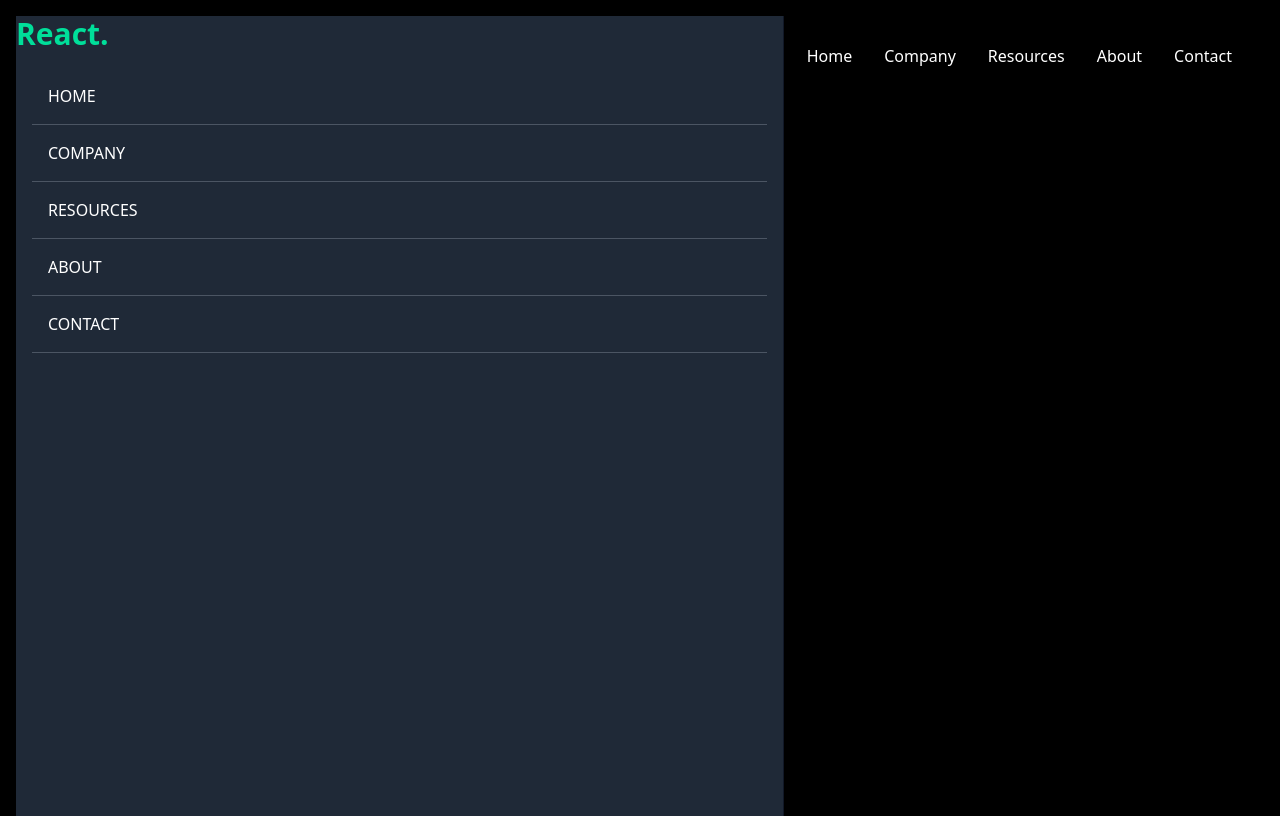
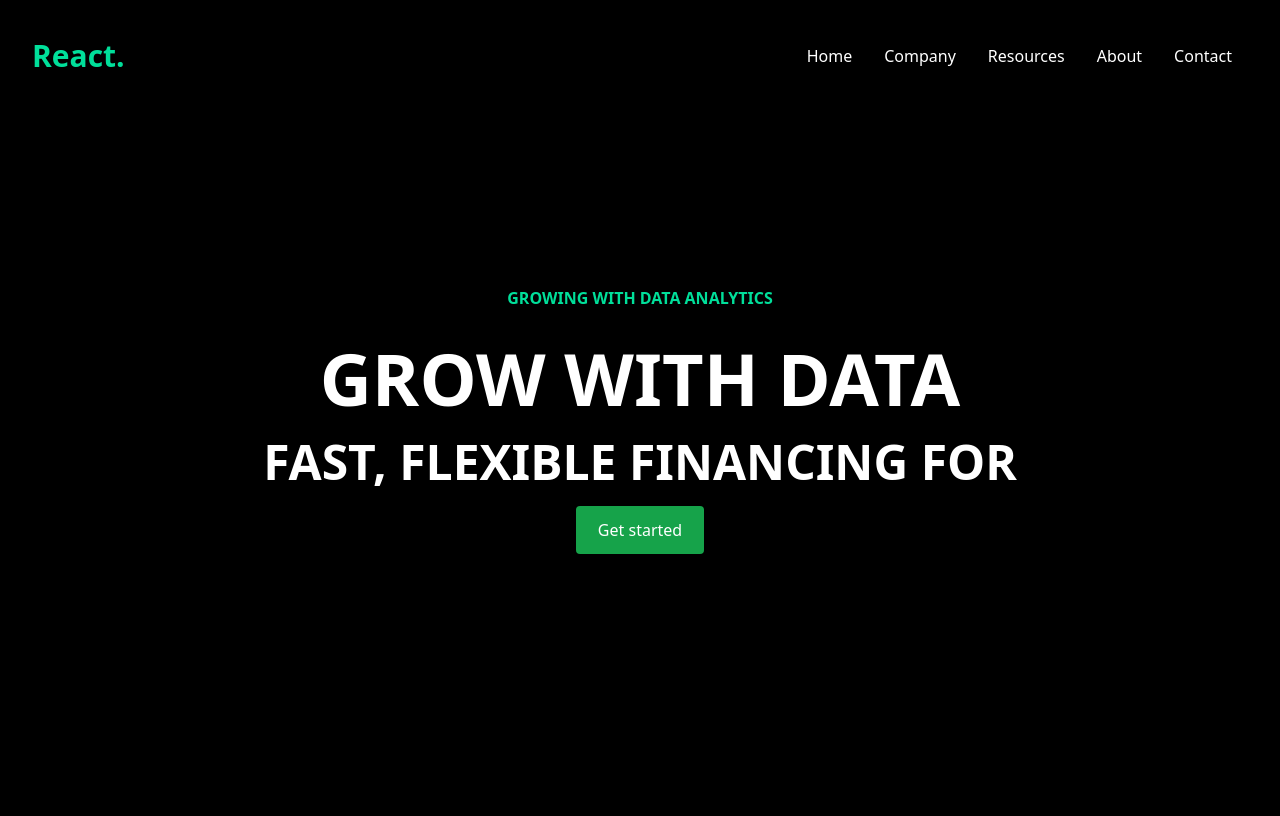
Before and after one commit to Mishaalkhan135/tailwinCss, a React (Create React App) app in the folder tailwind/: page / in a window 1280 px wide. Built offline with nearby package versions, Linux system fonts and the light colour scheme.

Commit message:
second section completed
done with second section

```diff
--- a/tailwind/src/App.tsx
+++ b/tailwind/src/App.tsx
@@ -1,10 +1,12 @@
 import React from "react";
 import Navbar from "./component/Navbar";
+import Hero from "./component/hero";
 
 function App() {
 	return (
-		<div>
+		<div className='w-full'>
 			<Navbar />
+			<Hero />
 		</div>
 	);
 }
--- a/tailwind/src/component/Navbar.tsx
+++ b/tailwind/src/component/Navbar.tsx
@@ -9,9 +9,9 @@ const Navbar = () => {
 	};
 
 	return (
-		<div className='flex justify-between items-center h-28 max-x-[1240px] mx-auto px-8 text-white'>
+		<div className='flex justify-between items-center h-28 max-x-[1440px] mx-auto px-8 text-white'>
 			<h1 className='w-full text-3xl font-bold text-[#00df9a]'>React.</h1>
-			<ul className='hidden md:flex'>
+			<ul className='md:flex hidden cursor-pointer'>
 				<li className='p-4'>Home</li>
 				<li className='p-4'>Company</li>
 				<li className='p-4'>Resources</li>
@@ -19,7 +19,7 @@ const Navbar = () => {
 				<li className='p-4'>Contact</li>
 			</ul>
 			<div onClick={handleNav} className='block md:hidden'>
-				{!navs ? (
+				{navs ? (
 					<AiOutlineClose size={30} />
 				) : (
 					<AiOutlineMenu size={30} />
@@ -27,8 +27,8 @@ const Navbar = () => {
 			</div>
 			<div
 				className={
-					!navs
-						? "fixed left-0 top-0 w-[60%] m-4 border-r border-r-gray-900 h-full bg-gray-800 ease-in-out duration-500"
+					navs
+						? "fixed left-0 top-0 w-[50%]  border-r border-r-gray-900 h-full bg-gray-800 ease-in-out duration-500"
 						: "fixed left-[-100%]"
 				}
 			>
--- /dev/null
+++ b/tailwind/src/component/hero.tsx
@@ -0,0 +1,26 @@
+import React from "react";
+
+const hero = () => {
+	return (
+		<div className='text-white '>
+			<div className='mt-[-96px]  w-full h-screen text-center flex flex-col justify-center uppercase '>
+				<p className='text-[#00df9a] font-bold p-2'>
+					Growing with data analytics
+				</p>
+				<h1 className='md:text-7xl sm:6xl text-4xl font-bold md:py-6 md:px-5'>
+					Grow With data
+				</h1>
+				<div>
+					<p className='md:text-5xl sm:text-4xl text-xl font-bold'>
+						fast, flexible financing for
+					</p>
+					<button className='bg-green-600 rounded w-32 h-12 mt-5'>
+						Get started
+					</button>
+				</div>
+			</div>
+		</div>
+	);
+};
+
+export default hero;
```
